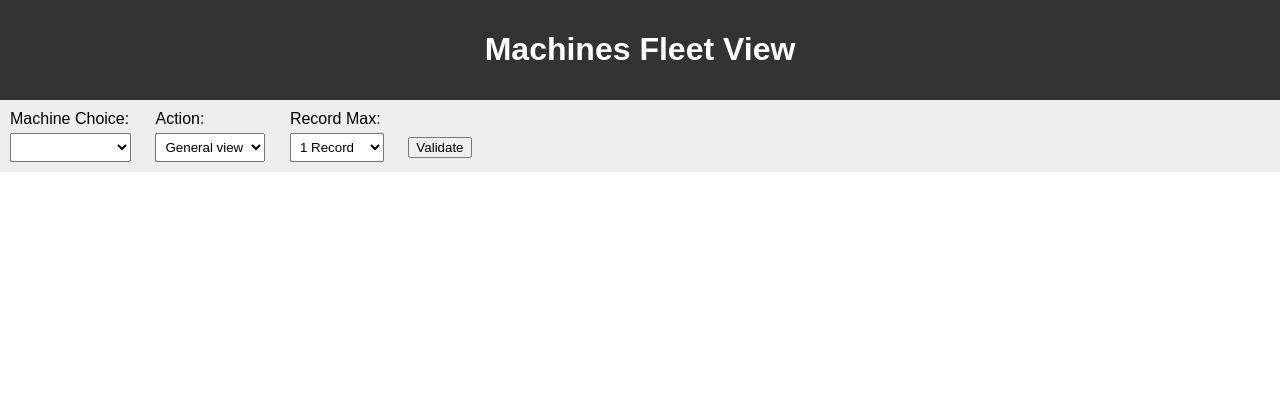
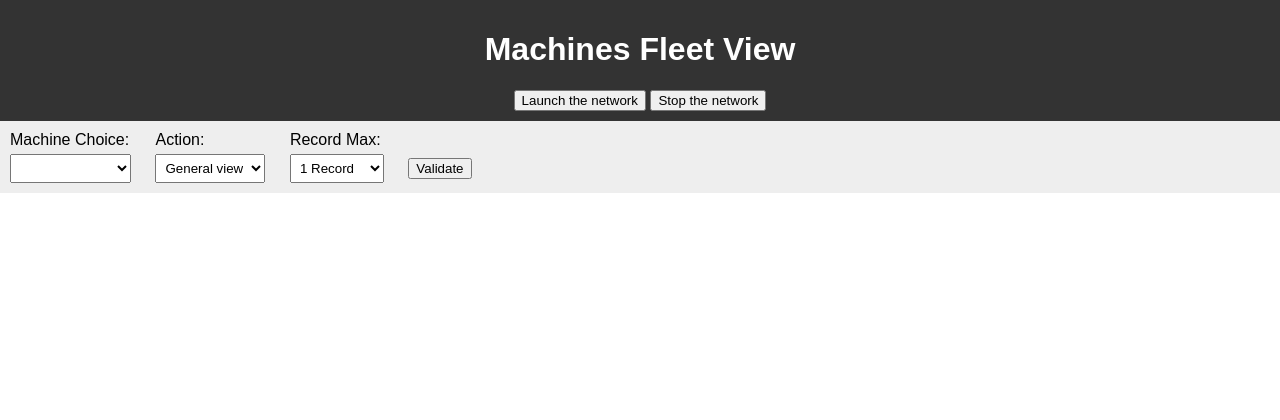
Before and after one commit to PhoqueEberlue/DesHacheThe, a Flask app: template node_launcher/src/templates/home.html in a window 1280 px wide. Shown: the top 420 px of the page. Run offline with Flask 3, Linux system fonts and the light colour scheme; the template is opened without the code that fills it, so the values that code supplies are empty.

Commit message:
nice commit

```diff
--- /dev/null
+++ b/node_launcher/requirements.txt
@@ -0,0 +1,6 @@
+BaseXClient==8.4.4
+BaseXClient==8.4.4
+docker_py==1.10.6
+Flask==3.0.1
+lxml==4.9.2
+lxml==5.1.0
--- a/node_launcher/src/main.py
+++ b/node_launcher/src/main.py
@@ -13,7 +13,7 @@ DATABASE_PORT = 1984
 DATABASE_USERNAME = "admin"
 DATABASE_PASSWORD = "test"
 
-# DOCKER_CLIENT = docker.from_env()
+DOCKER_CLIENT = docker.from_env()
 
 app = Flask(__name__)
 
@@ -34,10 +34,11 @@ def run_all_containers():
     return "ok"
 
 
-@app.route("/rest/delete_all")
+@app.route("/rest/kill_all")
 def kill_all_containers():
     delete_all_containers()
     return "ok"
+
 
 @app.route("/rest/create_machine")
 def create_machine():
@@ -66,6 +67,7 @@ def delete_machine(seed):
     session.close()
 
     return redirect(url_for('home'))
+
 
 # -------------------- VIEW ROUTES --------------------
 # XForms and XSLT Part :
--- a/node_launcher/src/static/scripts/script.js
+++ b/node_launcher/src/static/scripts/script.js
@@ -73,23 +73,24 @@ function sendData() {
         });
 }
 
-// function menu1Creation(xmlCount) {
-//     // Delete existing option inside menu 1
-//     var menu1 = document.getElementById('menu1');
-//     menu1.innerHTML = '';
-//
-//     // Add option 0
-//     var option0 = document.createElement('option');
-//     option0.value = '0';
-//     option0.text = 'Add a Machine';
-//     menu1.appendChild(option0);
-//
-//     // Add other options
-//     for (var i = 1; i <= xmlCount; i++) {
-//         var option = document.createElement('option');
-//         option.value = i.toString();
-//         option.text = 'Machine ' + i;
-//         menu1.appendChild(option);
-//     }
-//     initMenus(null)
-// }
+function launchMachines() {
+    document.getElementById("launch-button").disabled = "true";
+    document.getElementById("kill-button").disabled = "";
+    fetch('/rest/run_all', {
+        method: 'GET',
+        headers: {
+            'Content-Type': 'application/json',
+        },
+    })
+}
+
+function killMachines() {
+    document.getElementById("kill-button").disabled = "true";
+    document.getElementById("launch-button").disabled = "";
+    fetch('/rest/kill_all', {
+        method: 'GET',
+        headers: {
+            'Content-Type': 'application/json',
+        },
+    })
+}
--- a/node_launcher/src/templates/home.html
+++ b/node_launcher/src/templates/home.html
@@ -13,6 +13,8 @@
 <body>
     <header>
         <h1>Machines Fleet View</h1>
+        <button id="launch-button" onclick="launchMachines()">Launch the network</button>
+        <button id="kill-button" onclick="killMachines()">Stop the network</button>
     </header>
 
     <nav>
```
Also changed, not shown: README.md, project_architecture.svg.
